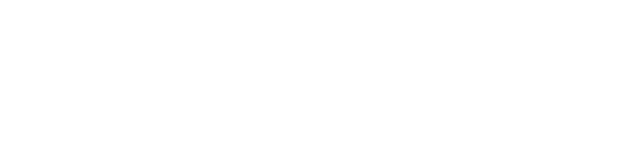
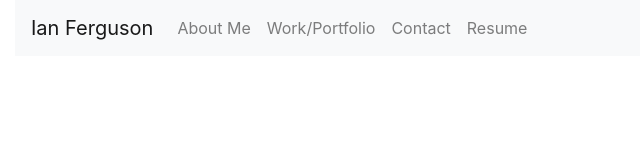
Before and after one commit to IanFerguson-36/projected-portfolio-progress, a plain HTML site: page index.html in a window 1280 px wide. Shown: the whole page, without its empty margins (0-640 px from the left). Drawn offline with nearby package versions, Linux system fonts and the light colour scheme.

Commit message:
hardcoding html and using bootstrap

```diff
--- a/index.html
+++ b/index.html
@@ -13,6 +13,42 @@
     <title>Document</title>
   </head>
   <body>
+    <div class="container-fluid">
+      <nav class="navbar navbar-expand-lg navbar-light bg-light">
+        <a class="navbar-brand" href="#">Ian Ferguson</a>
+        <button
+          class="navbar-toggler"
+          type="button"
+          data-toggle="collapse"
+          data-target="#navbarNav"
+          aria-controls="navbarNav"
+          aria-expanded="false"
+          aria-label="Toggle navigation"
+        >
+          <span class="navbar-toggler-icon"></span>
+        </button>
+        <div class="collapse navbar-collapse" id="navbarNav">
+          <ul class="navbar-nav">
+            <li class="nav-item">
+              <a class="nav-link" href="#"
+                >About Me <span class="sr-only">(current)</span></a
+              >
+            </li>
+            <ul class="nav justify-content-end">
+              <li class="nav-item">
+                <a class="nav-link" href="#">Work/Portfolio</a>
+              </li>
+              <li class="nav-item">
+                <a class="nav-link" href="#">Contact</a>
+              </li>
+              <li class="nav-item">
+                <a class="nav-link">Resume</a>
+              </li>
+            </ul>
+          </ul>
+        </div>
+      </nav>
+    </div>
     <script
       src="https://code.jquery.com/jquery-3.5.1.slim.min.js"
       integrity="sha384-DfXdz2htPH0lsSSs5nCTpuj/zy4C+OGpamoFVy38MVBnE+IbbVYUew+OrCXaRkfj"
```
